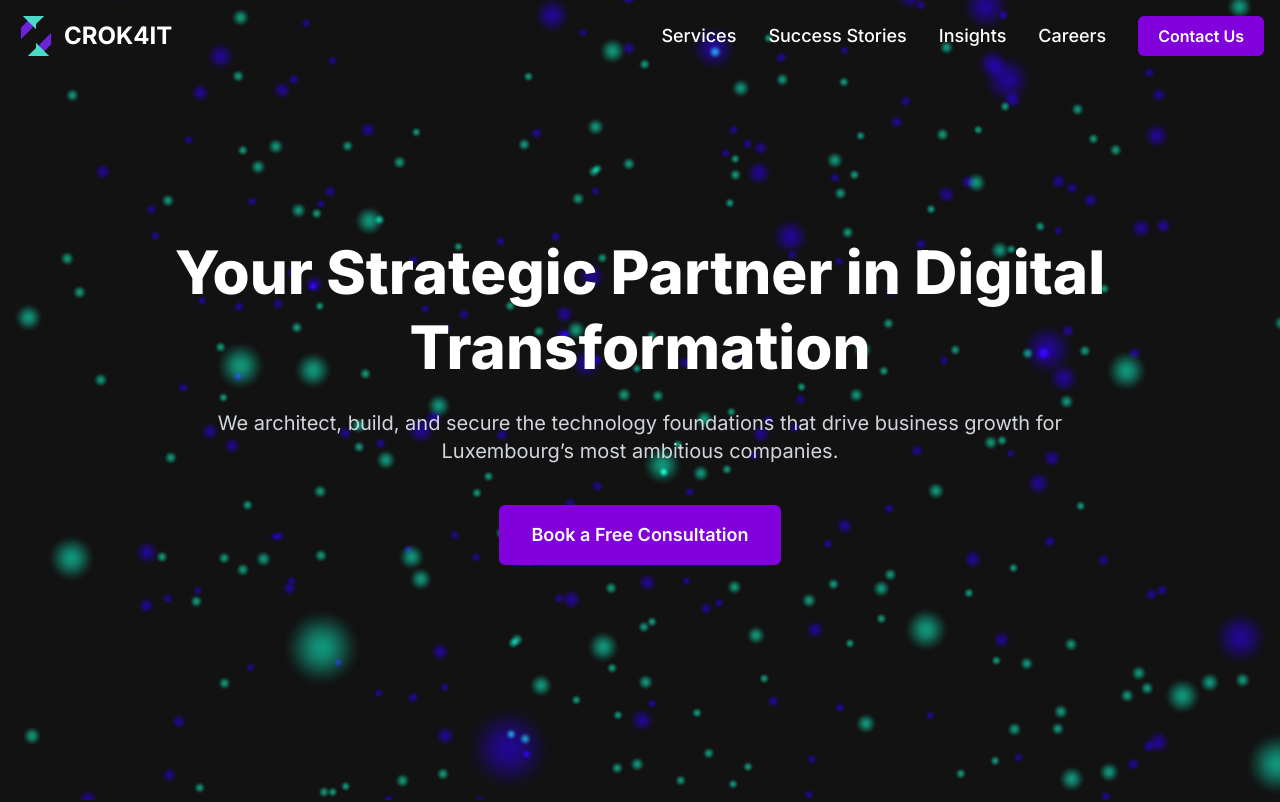
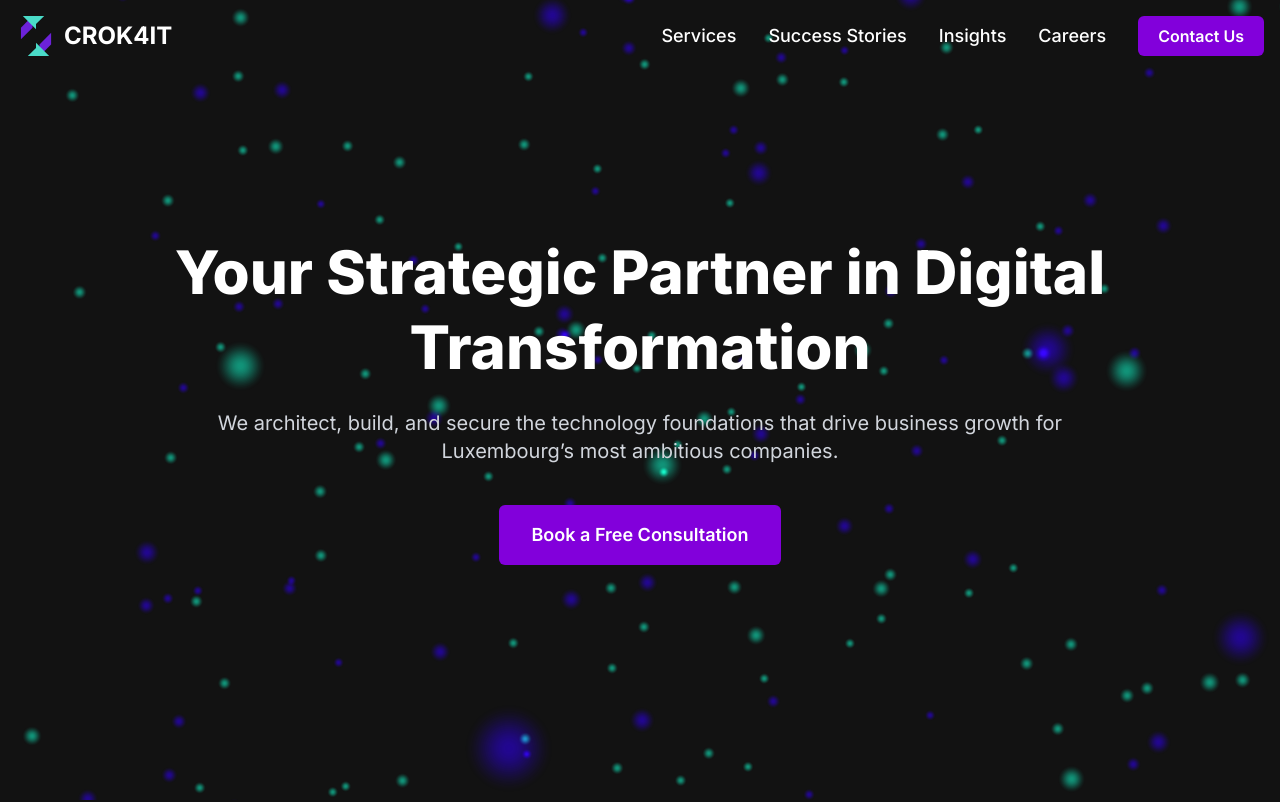
Before and after one commit to Devixx/crok4it-working-, a Next.js app: page / in a window 1280 px wide. Shown: the top 802 px of the page. Built offline with nearby package versions, Linux system fonts and the light colour scheme.

Commit message:
reduced particles count for perf

```diff
--- a/src/app/case-studies/page.tsx
+++ b/src/app/case-studies/page.tsx
@@ -40,7 +40,7 @@ const ParticleWaveBackground: React.FC = () => {
     container.appendChild(renderer.domElement);
 
     /* Create particle system with wave motion */
-    const particleCount = 2000;
+    const particleCount = 1000;
     const particles = new THREE.BufferGeometry();
     const positions = new Float32Array(particleCount * 3);
     const colors = new Float32Array(particleCount * 3);
--- a/src/app/components/Hero.tsx
+++ b/src/app/components/Hero.tsx
@@ -32,7 +32,7 @@ const Hero = () => {
     el.appendChild(renderer.domElement);
 
     /* geometry */
-    const COUNT = 1_000;
+    const COUNT = 500;
     const positions = new Float32Array(COUNT * 3);
     const colors = new Float32Array(COUNT * 3);
     const sizes = new Float32Array(COUNT);
--- a/src/app/globals.css
+++ b/src/app/globals.css
@@ -31,11 +31,11 @@ body {
   }
 }
 
-/* Ensure all elements follow light theme */
+/* Ensure all elements follow dark theme */
 *,
 *::before,
 *::after {
-  color-scheme: light only;
+  color-scheme: dark only;
 }
 
 @theme inline {
```
